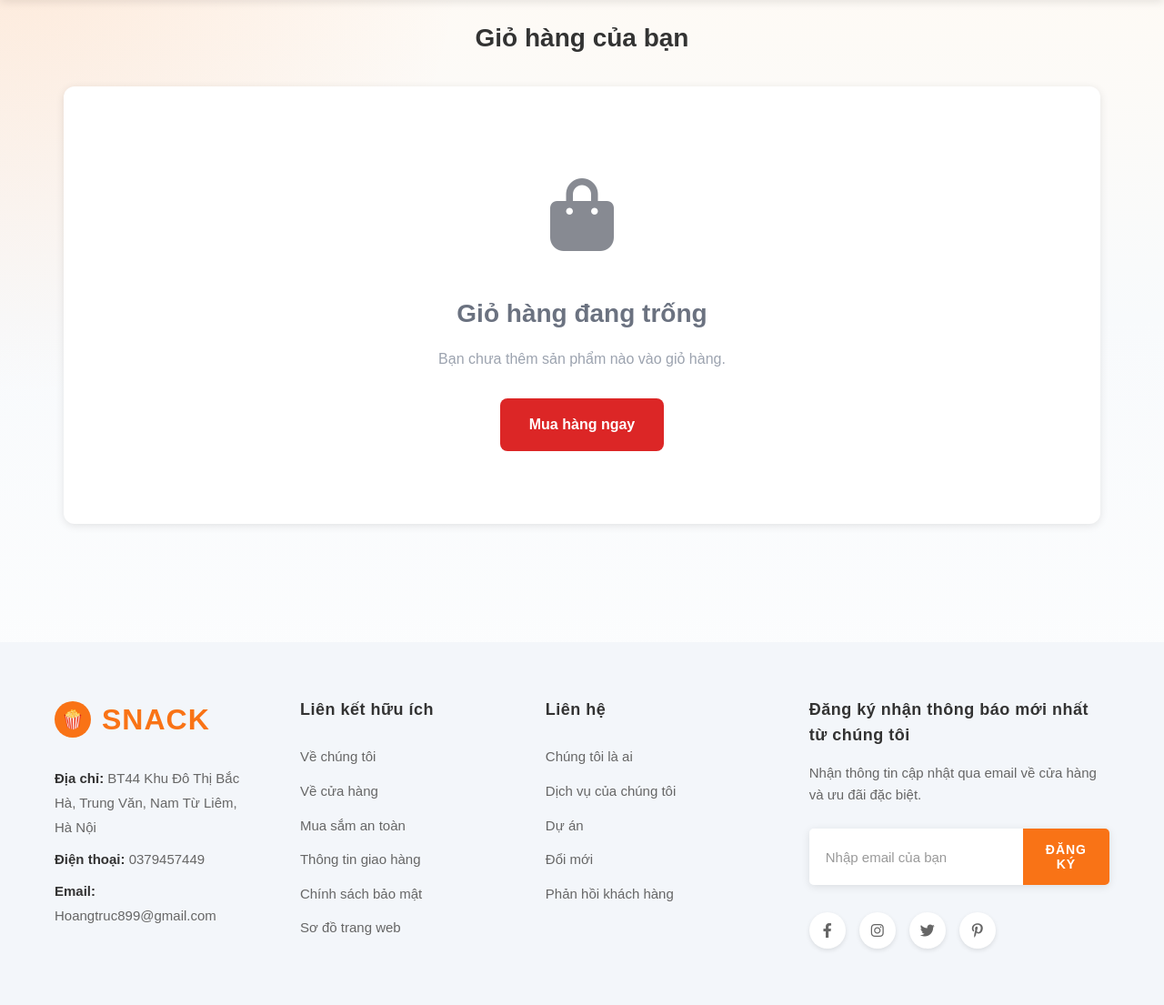
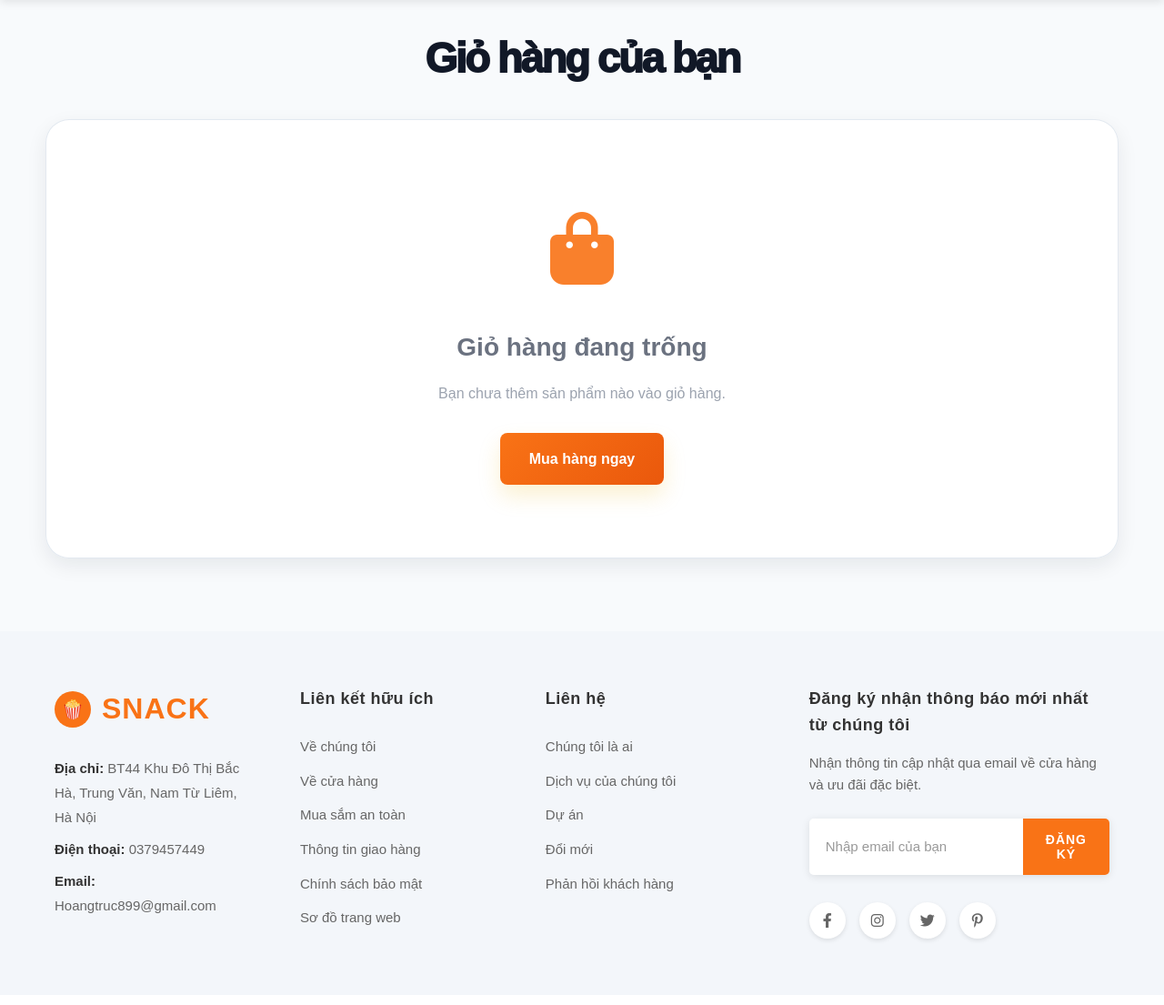
Before and after one commit to hoanganhtruc1501/webdoanvat, a Django app: page /cart/ in a window 1280 px wide. Shown: the part 75-1180 px from the top of the page at 91% size. After the commit the page ends 1113 px from the top, so only its background shows below. Run offline with Django 5.2, Linux system fonts and the light colour scheme.

Commit message:
Update cart.css

```diff
--- a/snackstore/static/css/cart.css
+++ b/snackstore/static/css/cart.css
@@ -517,3 +517,54 @@ body {
     font-size: 20px;
   }
 }
+
+
+/* Modern Snackstore cart overrides */
+body { background: var(--bg); }
+.container {
+  width: min(1180px, calc(100% - 32px));
+  max-width: none;
+  margin: 28px auto 0;
+  padding: 0;
+}
+.container h1 {
+  margin: 0 0 24px;
+  color: #111827;
+  font-size: clamp(30px, 4vw, 46px);
+  letter-spacing: -0.055em;
+  font-weight: 950;
+}
+.cart-summary,
+.cart-item,
+.cart-footer,
+.empty-cart {
+  border: 1px solid rgba(226, 232, 240, 0.95);
+  border-radius: 26px;
+  box-shadow: var(--shadow-sm);
+  background: rgba(255, 255, 255, 0.96);
+}
+.cart-summary { padding: 24px; }
+.cart-total strong,
+.item-price,
+.total-amount,
+.final-total { color: #e11d48; }
+.cart-item { grid-template-columns: 118px 1fr auto auto auto; padding: 20px; }
+.item-image img { width: 104px; height: 104px; object-fit: contain; border-radius: 20px; background: #fefce8; }
+.item-details h3 { font-weight: 900; }
+.item-details h3 a:hover { color: var(--primary-dark); }
+.btn-checkout,
+.btn-checkout-main,
+.btn-shop-now,
+.btn-update {
+  background: linear-gradient(135deg, var(--primary), var(--primary-dark));
+  box-shadow: 0 12px 24px rgba(234, 179, 8, 0.18);
+}
+.btn-clear,
+.btn-remove { background: #ef4444; }
+.btn-continue { background: #111827; }
+.quantity-controls { border-radius: 14px; border-color: #e5e7eb; }
+.qty-btn:hover { color: var(--primary-dark); background: #fefce8; }
+.total-price-row { border-bottom-color: rgba(250, 204, 21, .32); }
+.empty-cart-icon { color: var(--primary); opacity: .9; }
+@media (max-width: 1024px) { .cart-item { grid-template-columns: 96px 1fr; } }
+@media (max-width: 768px) { .container { width: min(100% - 24px, 1180px); } }
```
